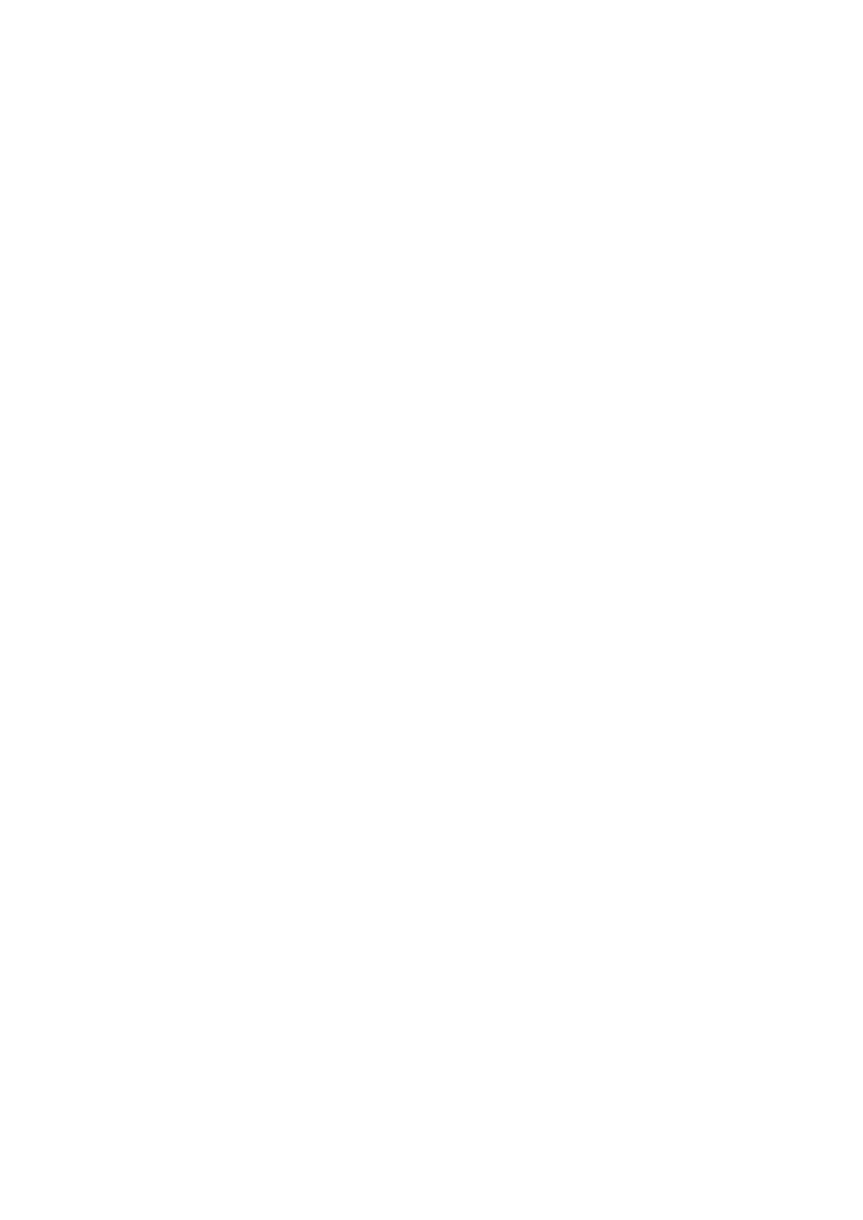
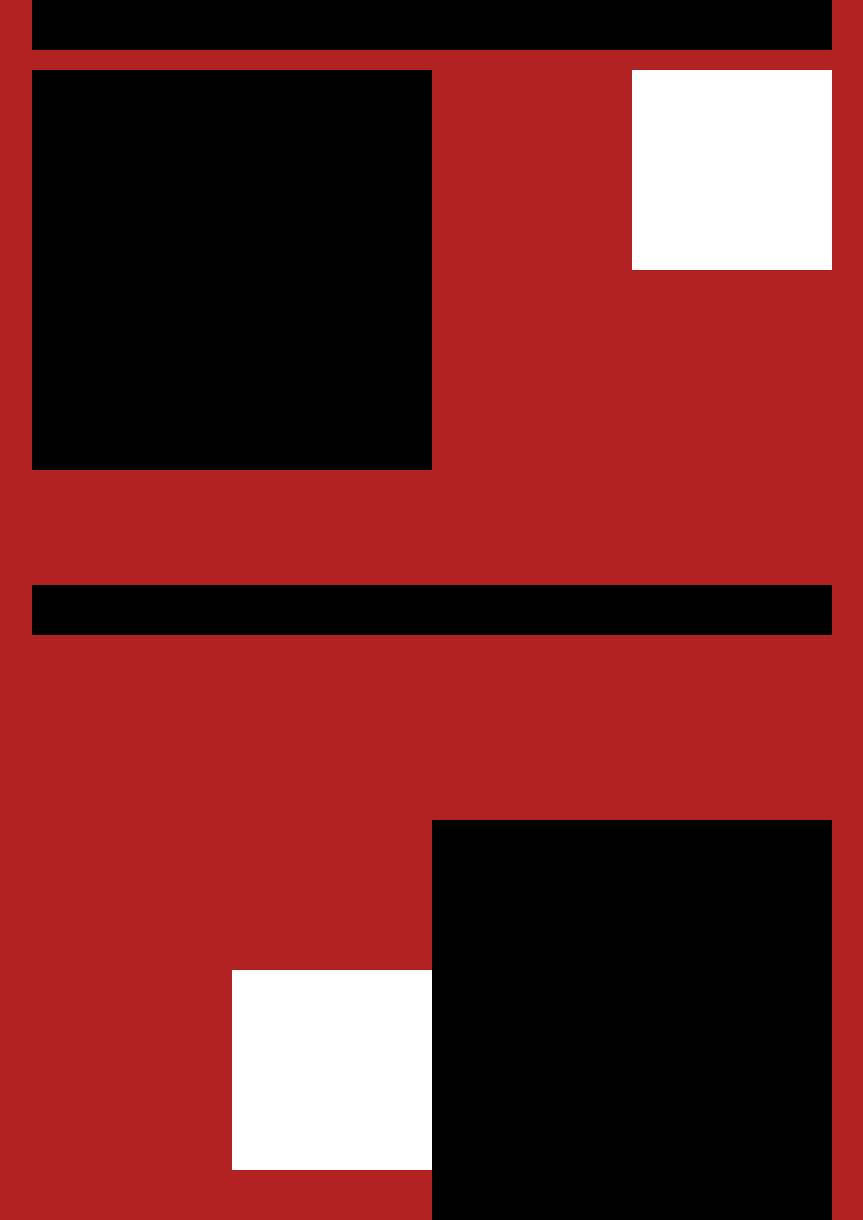
Before and after one commit to VR-artz/vrAVT2017, a plain HTML site: page e9/layout3/index.html in a window 1280 px wide. Shown: the whole page, without its empty margins (208-1071 px from the left). Before the commit the page ends 800 px from the top, so only its background shows below. Drawn offline with Linux system fonts and the light colour scheme.

Commit message:
e9layout3

```diff
--- a/e9/css/main.css
+++ b/e9/css/main.css
@@ -62,3 +62,52 @@ footer{
   padding: 25px 100px;
 margin-top: 535px;
 }
+body{
+  margin: 0;
+  background-color: firebrick;
+}
+.colum{
+  width: 800px;
+  display:block;
+  margin-right: auto;
+  margin-left: auto;
+}
+div{
+  float:right;
+}
+header{
+  background-color:black;
+  padding: 25px 100px;
+  margin-bottom:  20px;
+}
+.big1{
+  width: 400px;
+  height: 400px;
+  background-color: black;
+  float: left;
+}
+.small1{
+  width: 200px;
+  height: 200px;
+  background-color: white;
+  margin-bottom: 50px;
+}
+.big2{
+  width: 400px;
+  height: 400px;
+  background-color: black;
+  margin-top: 500px;
+  float: right;
+}
+.small2{
+  width: 200px;
+  height: 200px;
+  background-color: white;
+  margin-top: 500px;
+  margin-left: 50px;
+  }
+footer{
+  background-color:black;
+  padding: 25px 100px;
+margin-top: 535px;
+}
--- a/e9/layout3/index.html
+++ b/e9/layout3/index.html
@@ -0,0 +1,20 @@
+<!DOCTYPE html>
+<html>
+  <head>
+    <meta charset="utf-8">
+    <title>Layouts</title>
+    <link href="../css/main.css" rel="stylesheet">
+  </head>
+  <body>
+    <main class="colum">
+      <header>
+      </header>
+      <div class="big1"></div>
+      <div class="small1"></div>
+      <div class="big2"></div>
+      <div class="small2"></div>
+      <footer>
+      </footer>
+    </main>
+  </body>
+</html>
```
Also changed, not shown: e9/layout2/index.html (+1 -0 lines).
